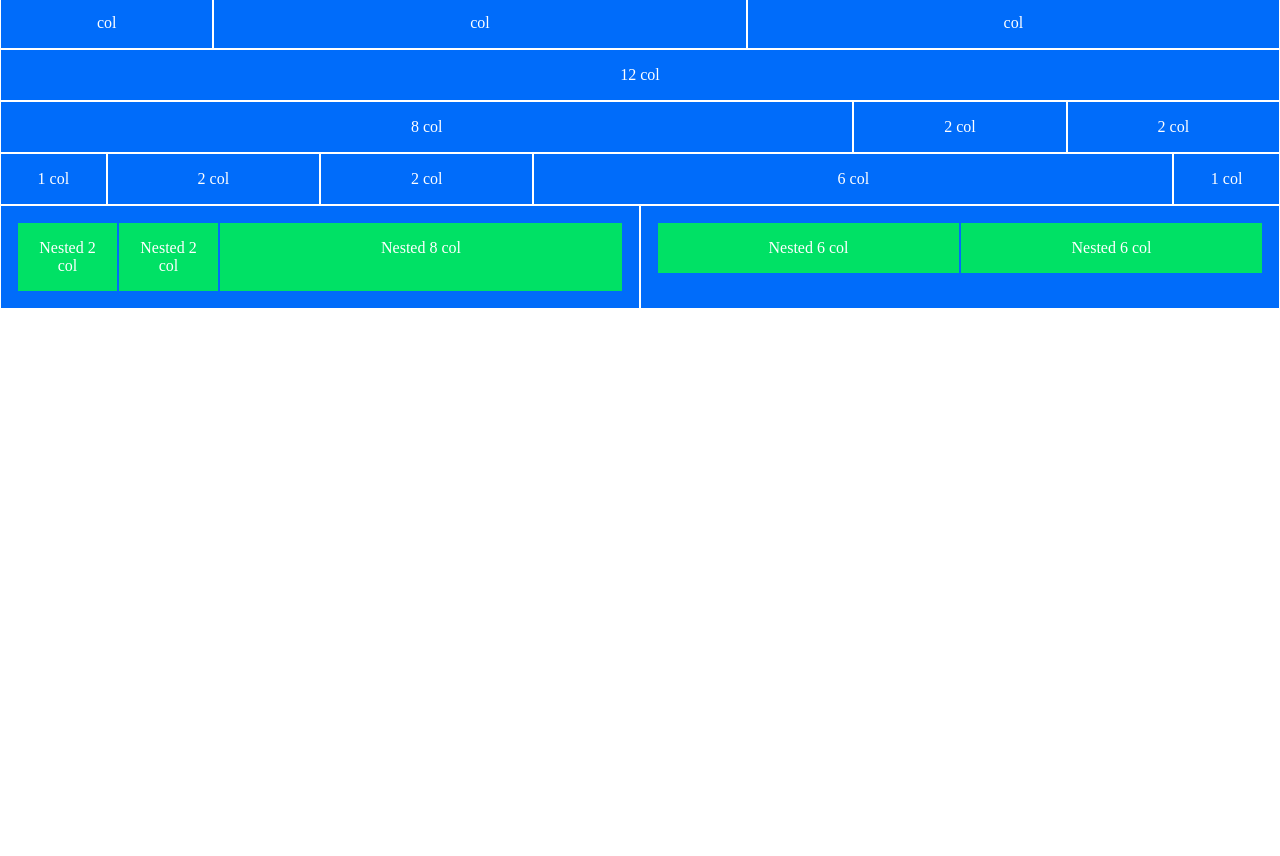
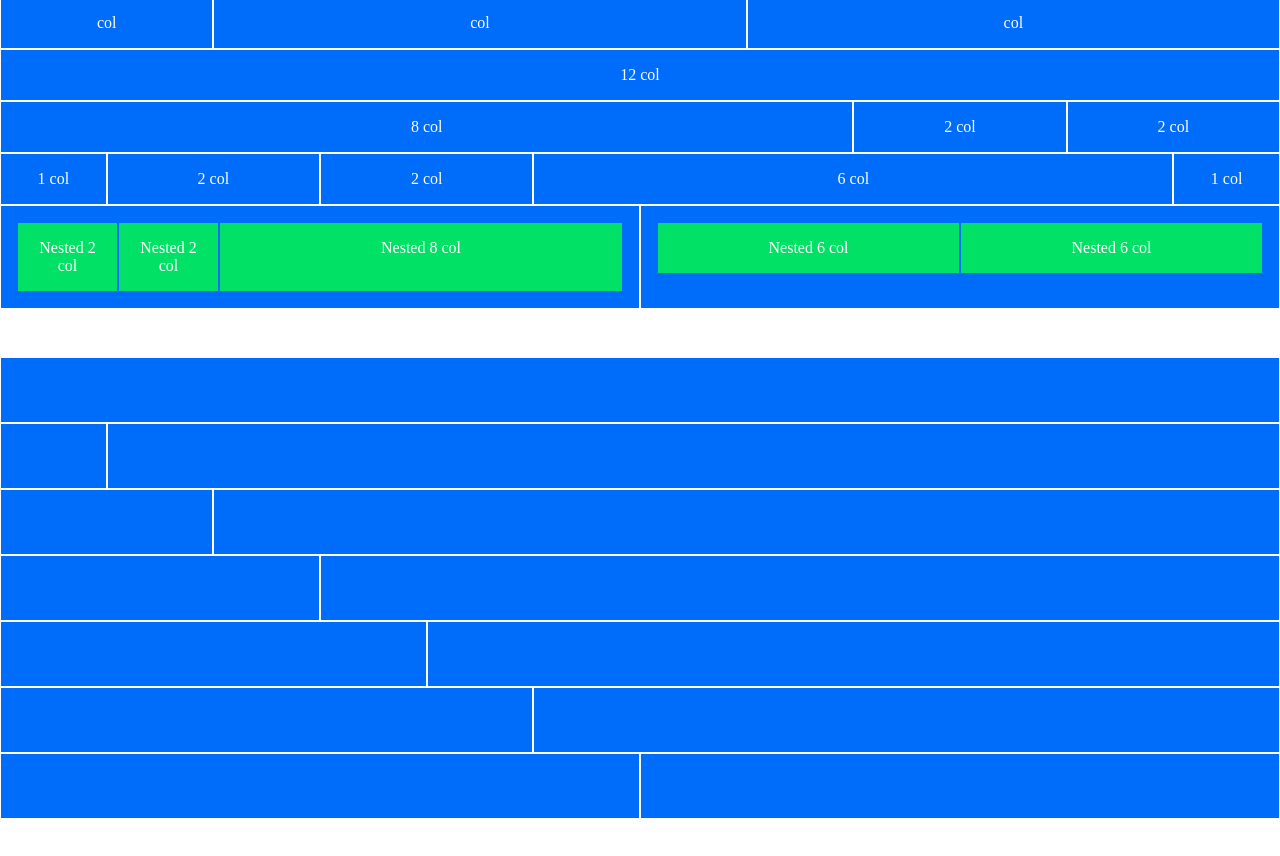
Before and after one commit to RicTieri/html-css-12bool, a plain HTML site: page index.html in a window 1280 px wide. Shown: the part 92-948 px from the top of the page. Before the commit the page ends 800 px from the top, so only its background shows below. Drawn offline with Linux system fonts and the light colour scheme.

Commit message:
add second section

```diff
--- a/index.html
+++ b/index.html
@@ -100,7 +100,35 @@
         </div>
       </div>
     </section>
-
+    <section>
+      <div class="row">
+        <div class="col-12 padding-2"></div>
+      </div>
+      <div class="row">
+        <div class="col-1 padding-2"></div>
+        <div class="col-11 padding-2"></div>
+      </div>
+      <div class="row">
+        <div class="col-2 padding-2"></div>
+        <div class="col-10 padding-2"></div>
+      </div>
+      <div class="row">
+        <div class="col-3 padding-2"></div>
+        <div class="col-9 padding-2"></div>
+      </div>
+      <div class="row">
+        <div class="col-4 padding-2"></div>
+        <div class="col-8 padding-2"></div>
+      </div>
+      <div class="row">
+        <div class="col-5 padding-2"></div>
+        <div class="col-7 padding-2"></div>
+      </div>
+      <div class="row">
+        <div class="col-6 padding-2"></div>
+        <div class="col-6 padding-2"></div>
+      </div>
+    </section>
   </main>
 </body>
 </html>
--- a/style/style.css
+++ b/style/style.css
@@ -10,3 +10,11 @@ div.green{
   background-color: #00e165;
   border: #006cfa 1px solid;
 }
+
+section{
+  margin-bottom: 3rem;
+}
+
+div.padding-2{
+  padding: 2rem;
+}
```
